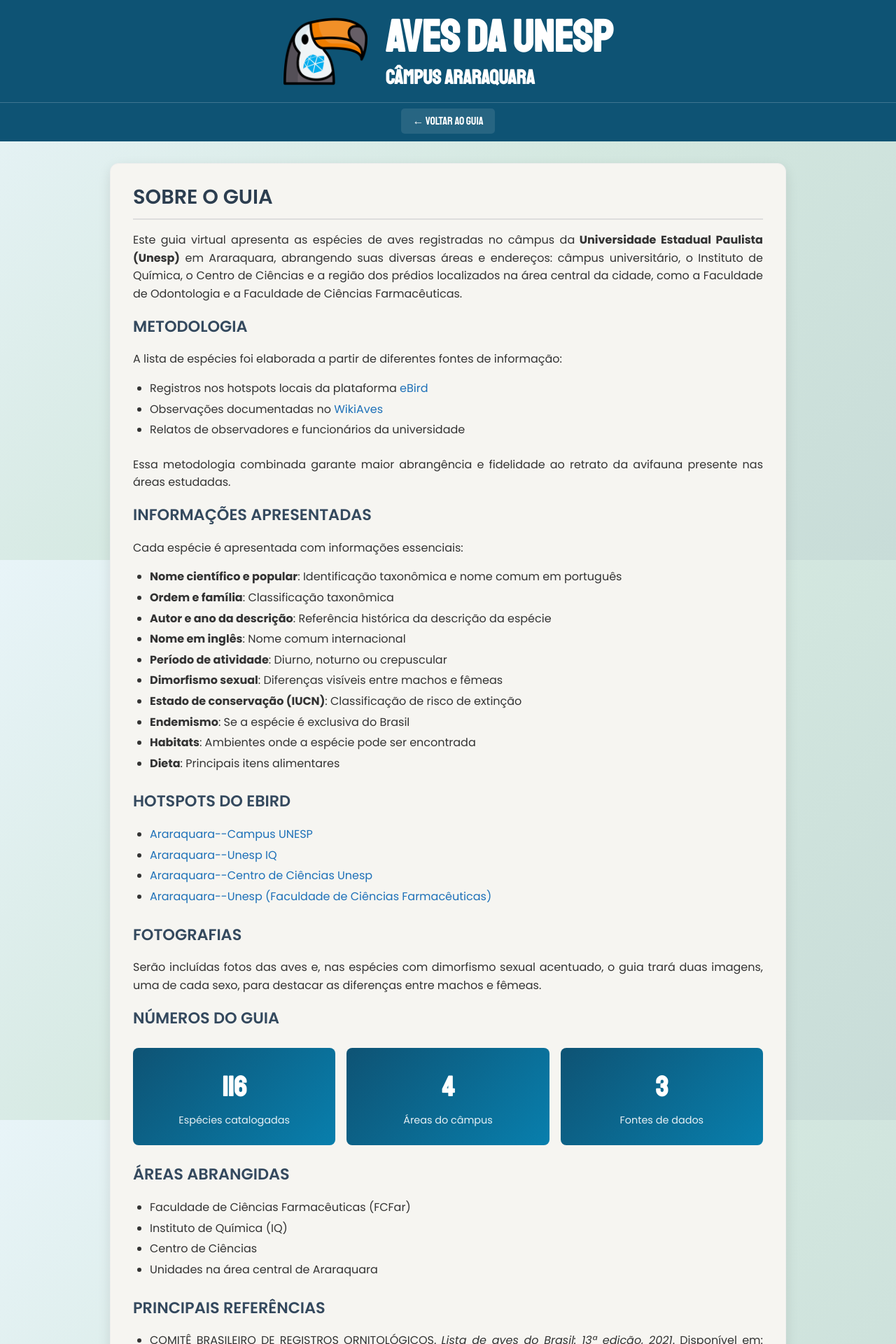
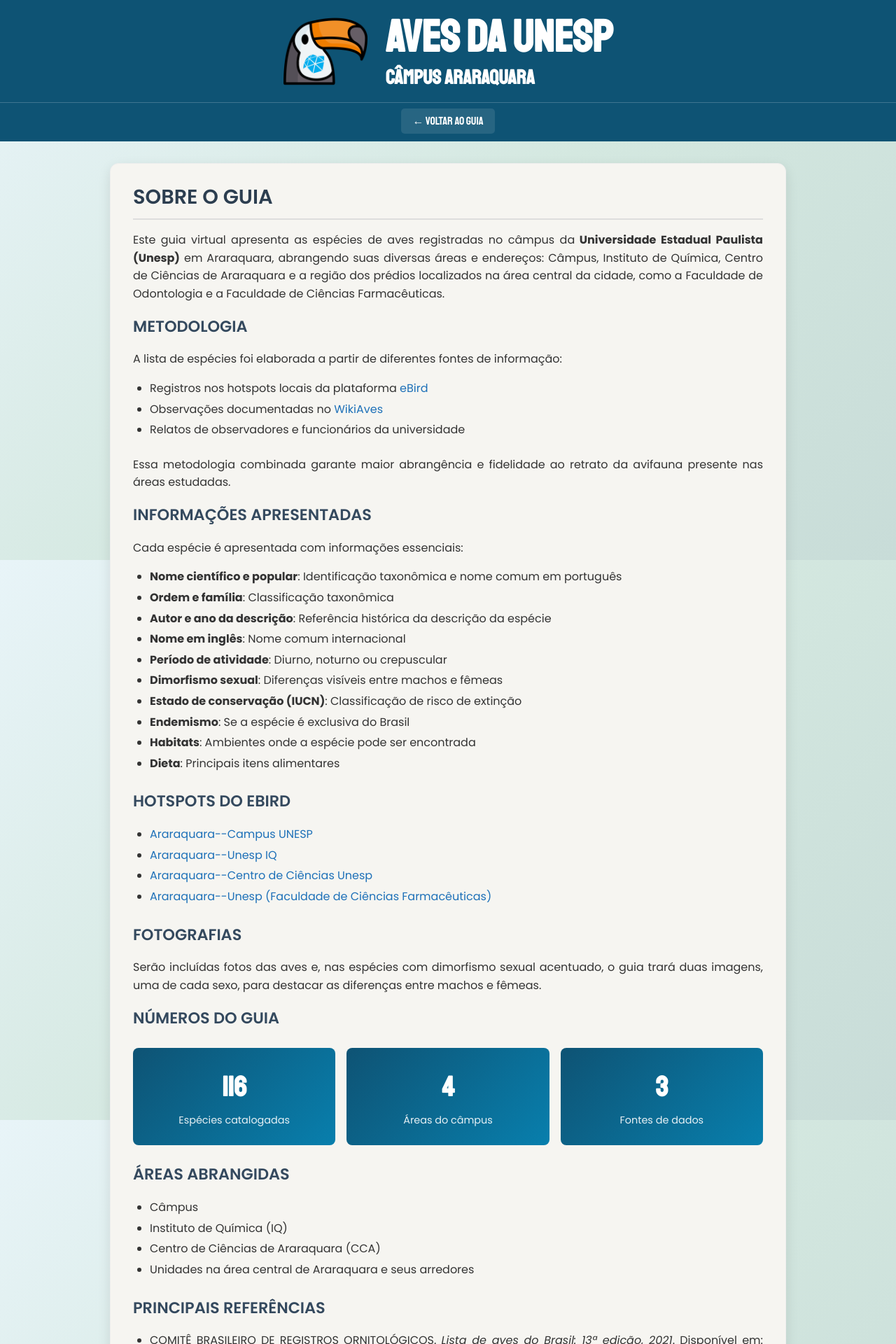
Before and after one commit to cnmodesto/aves-unesp-araraquara, a React (Vite) app: page /info in a window 1280 px wide. Shown: the top 1920 px of the page at 70% size. Built offline with nearby package versions, Linux system fonts and the light colour scheme.

Commit message:
fix: ajustes no README.md e no InfoPage.tsx

```diff
--- a/src/pages/InfoPage.tsx
+++ b/src/pages/InfoPage.tsx
@@ -47,7 +47,7 @@
           <p>
             Este guia virtual apresenta as espécies de aves registradas no câmpus da
             <strong> Universidade Estadual Paulista (Unesp)</strong> em Araraquara, abrangendo
-            suas diversas áreas e endereços: câmpus universitário, o Instituto de Química, o Centro de Ciências
+            suas diversas áreas e endereços: Câmpus, Instituto de Química, Centro de Ciências de Araraquara
             e a região dos prédios localizados na área central da cidade, como a Faculdade de Odontologia e a
             Faculdade de Ciências Farmacêuticas.
           </p>
@@ -124,10 +124,10 @@
 
           <h3>Áreas Abrangidas</h3>
           <ul>
-            <li>Faculdade de Ciências Farmacêuticas (FCFar)</li>
+            <li>Câmpus</li>
             <li>Instituto de Química (IQ)</li>
-            <li>Centro de Ciências</li>
-            <li>Unidades na área central de Araraquara</li>
+            <li>Centro de Ciências de Araraquara (CCA)</li>
+            <li>Unidades na área central de Araraquara e seus arredores</li>
           </ul>
 
           <h3>Principais Referências</h3>
```
Also changed, not shown: 1 other file (tests, documents, lock files or other folders).
